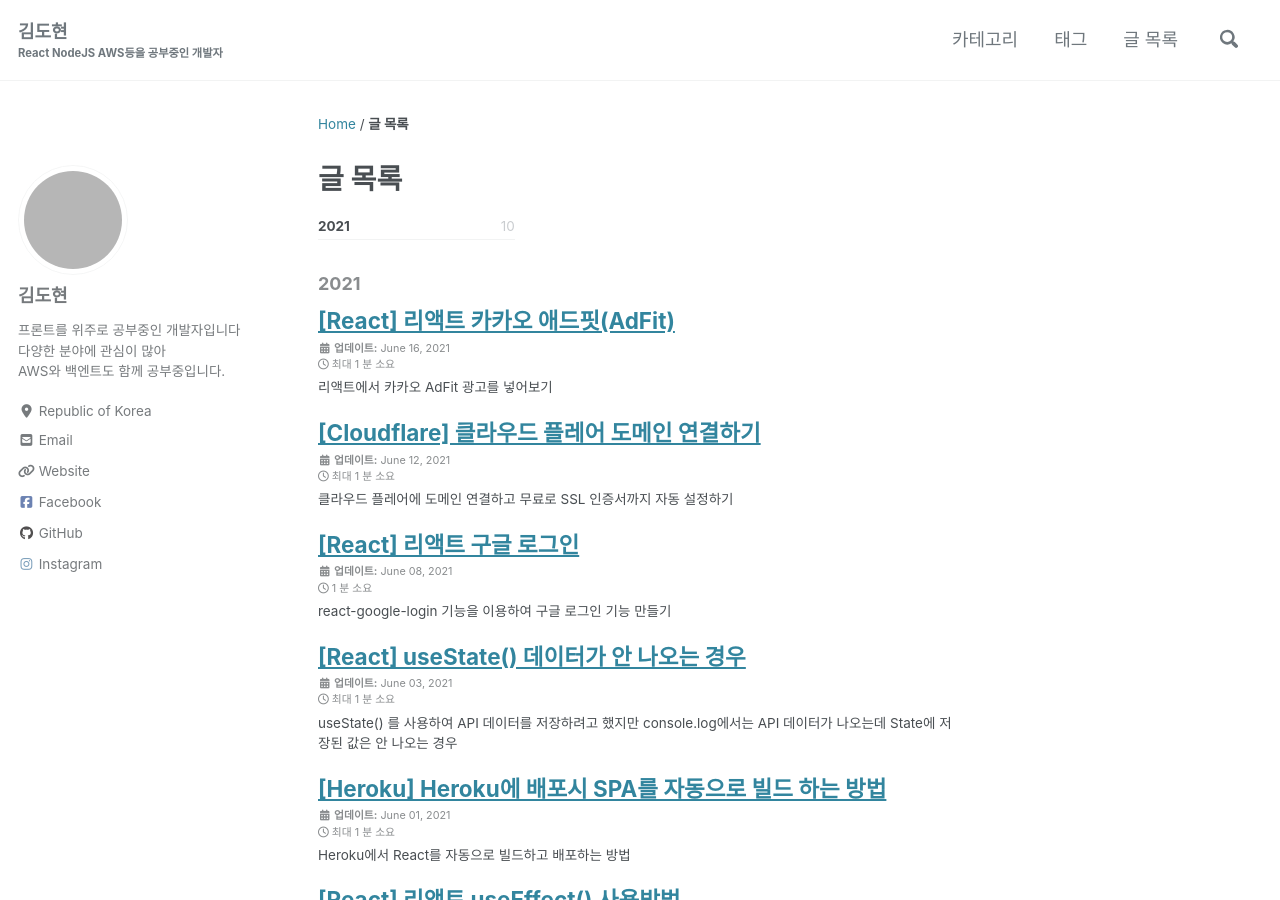
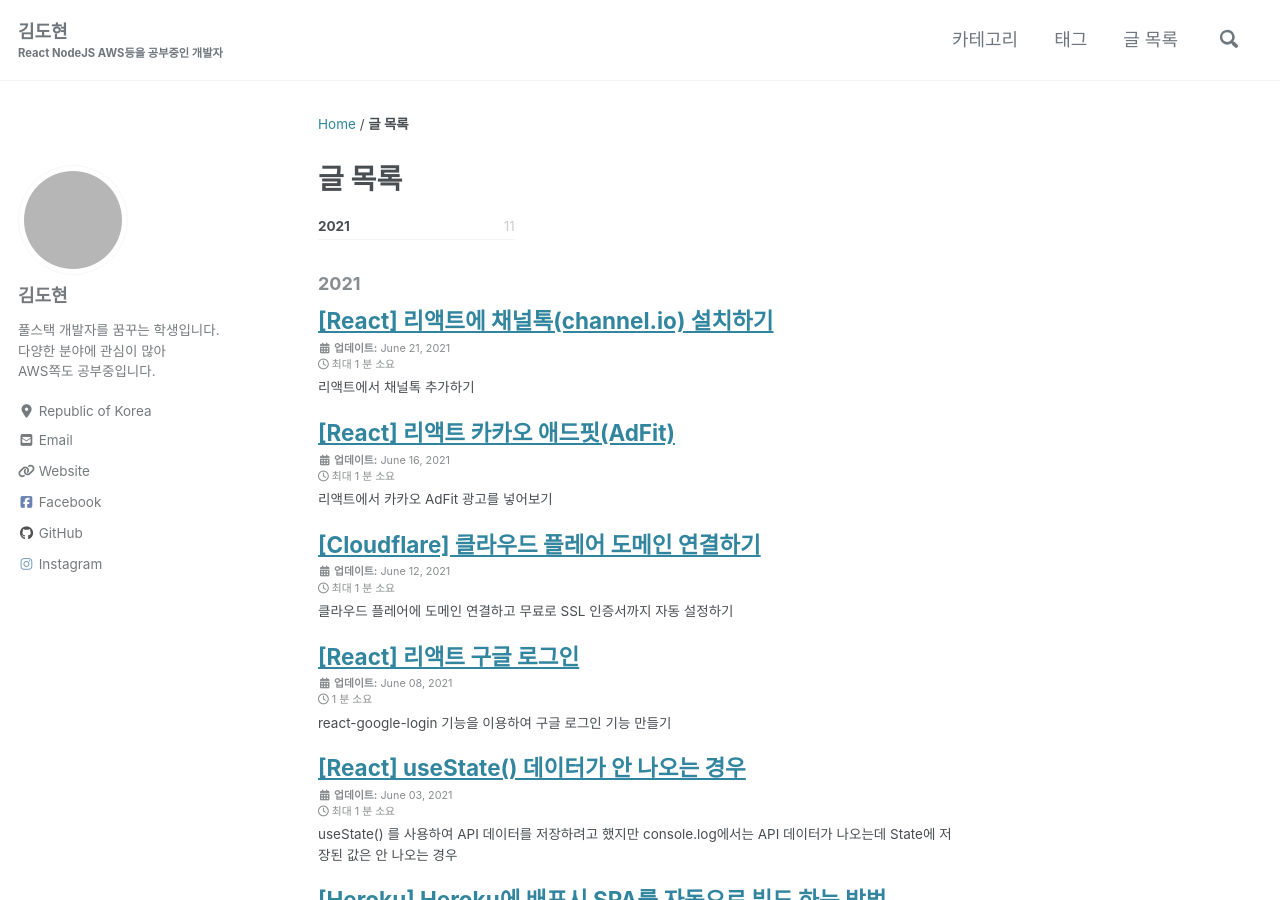
Before and after one commit to kiss8981/kiss8981.github.com, a Jekyll site: the page built from _pages/year-archive.md, in a window 1280 px wide and 900 px high. Built offline with Jekyll 4.4.1, drawn with Linux system fonts in a browser that asks for light colours; cached includes are drawn as plain includes; nearby versions of some CDN libraries; a script that is not in the unit is left out; part of the change alters nothing that is shown; grey boxes are pictures that could not be loaded.

Commit message:
[ADD] Channel.io 리액트 추가 방법 포스팅

````diff
--- a/_config.yml
+++ b/_config.yml
@@ -102,7 +102,7 @@ analytics:
 author:
   name             : "김도현"
   avatar           : "https://avatars.githubusercontent.com/u/35857297?v=4" # 프로필 이미지
-  bio              : "프론트를 위주로 공부중인 개발자입니다 <br> 다양한 분야에 관심이 많아 <br> AWS와 백엔트도 함께 공부중입니다."
+  bio              : "풀스택 개발자를 꿈꾸는 학생입니다.<br>다양한 분야에 관심이 많아 <br> AWS쪽도 공부중입니다."
   location         : "Republic of Korea"
   email            : #"kdh89811@gmail.com"
   links:
--- /dev/null
+++ b/_posts/2021/React/2021-06-21-React-channelio-add.md
@@ -0,0 +1,88 @@
+---
+title: "[React] 리액트에 채널톡(channel.io) 설치하기"
+last_modified_at: '2021-06-21 07:32:00 +0900'
+categories:
+- React
+tag:
+- NodeJS
+- React
+- 채널톡
+---
+
+리액트에서 채널톡 추가하기
+
+
+```js
+class ChannelService {
+    constructor() {
+      this.loadScript();
+    }
+
+    loadScript() {
+      var w = window;
+      if (w.ChannelIO) {
+        return (window.console.error || window.console.log || function(){})('ChannelIO script included twice.');
+      }
+      var ch = function() {
+        ch.c(arguments);
+      };
+      ch.q = [];
+      ch.c = function(args) {
+        ch.q.push(args);
+      };
+      w.ChannelIO = ch;
+      function l() {
+        if (w.ChannelIOInitialized) {
+          return;
+        }
+        w.ChannelIOInitialized = true;
+        var s = document.createElement('script');
+        s.type = 'text/javascript';
+        s.async = true;
+        s.src = 'https://cdn.channel.io/plugin/ch-plugin-web.js';
+        s.charset = 'UTF-8';
+        var x = document.getElementsByTagName('script')[0];
+        x.parentNode.insertBefore(s, x);
+      }
+      if (document.readyState === 'complete') {
+        l();
+      } else if (window.attachEvent) {
+        window.attachEvent('onload', l);
+      } else {
+        window.addEventListener('DOMContentLoaded', l, false);
+        window.addEventListener('load', l, false);
+      }
+    }
+
+    boot(settings) {
+      window.ChannelIO('boot', settings);
+    }
+
+    shutdown() {
+      window.ChannelIO('shutdown');
+    }
+  }
+
+  export default new ChannelService();
+```
+
+위 코드를 복사하여 컴포넌트를 하나 생성합니다
+
+
+```js
+ChannelService.boot({
+    "pluginKey": "pluginKey", //please fill with your plugin key
+    "memberId": "유저ID",
+    "profile": {
+      "name": "유저Name",
+      "email": "유저Email",
+      "id": "유저ID"
+    }
+  });
+```
+
+위 코드를 라우터에 추가해 줍니다
+
+플러그인키는 여기에서 확인이 가능합니다
+
+![]({{ 'assets/images/post/react/channel_io.PNG' | relative_url }})
````
Also changed, not shown: assets/images/post/react/channel_io.PNG (added).
